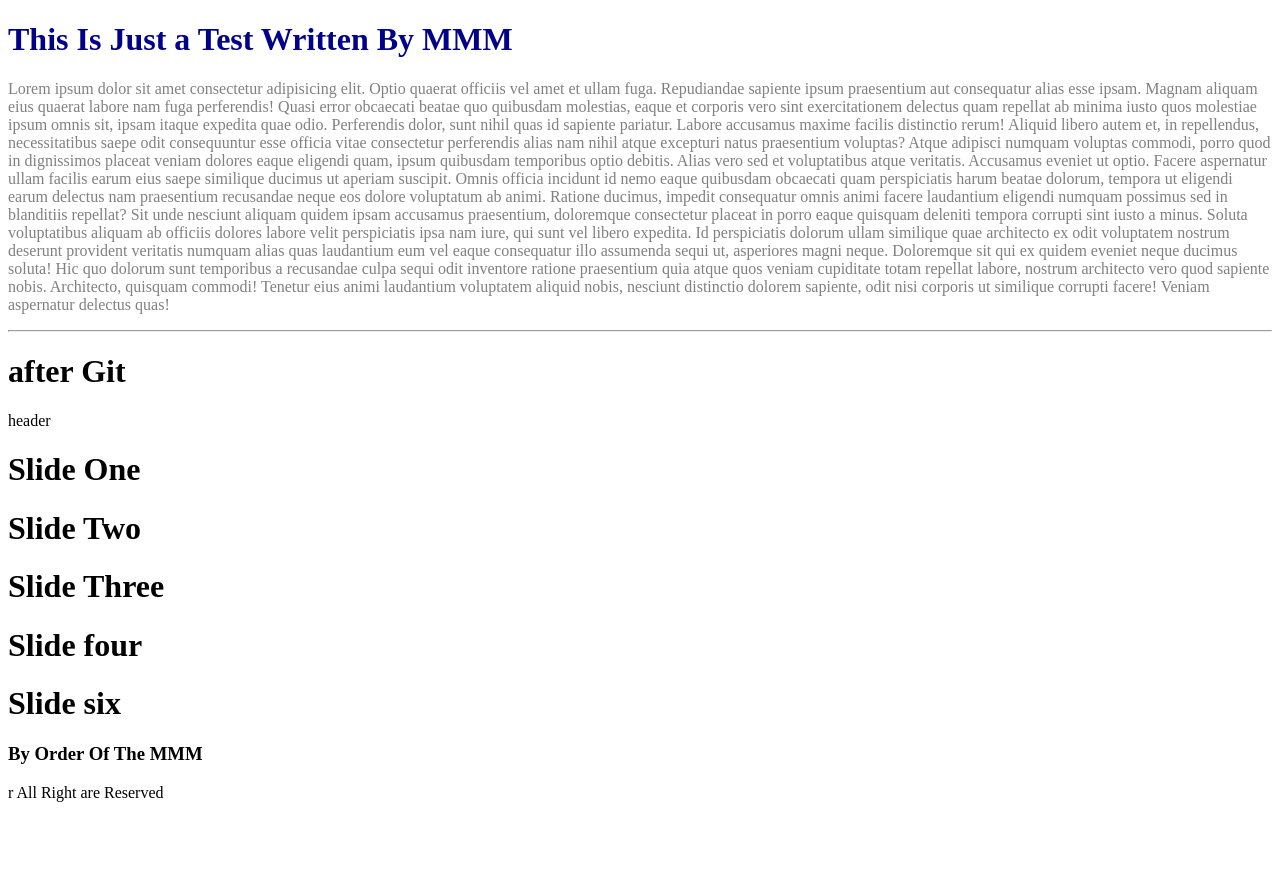
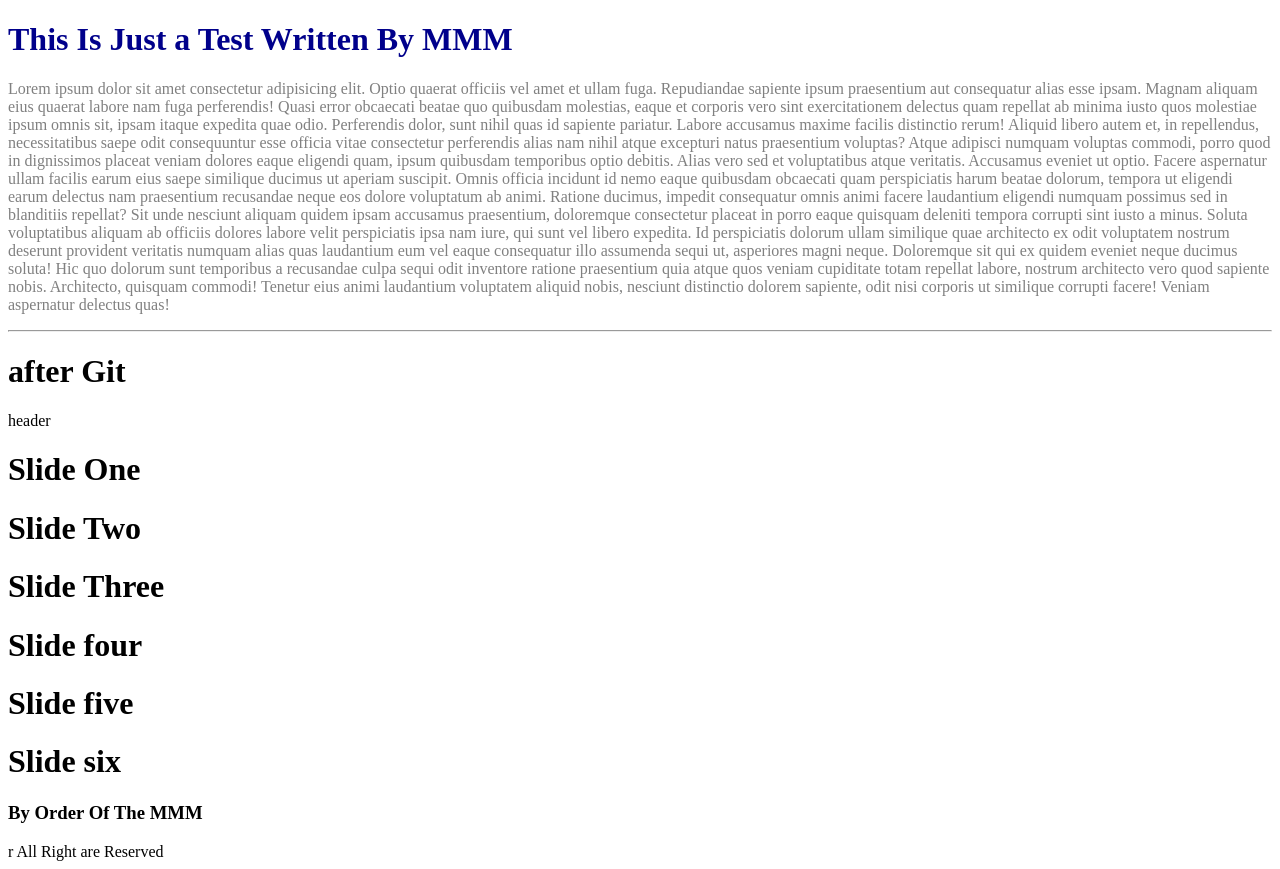
Before and after one commit to MMMojarrabian/GitHub-Test, a plain HTML site: page index.html in a window 1280 px wide. Before the commit the page ends 810 px from the top, so only its background shows below. Drawn offline with Linux system fonts and the light colour scheme.

Commit message:
Update index.html

```diff
--- a/index.html
+++ b/index.html
@@ -20,6 +20,7 @@
         <h1>Slide Two</h1>
         <h1>Slide Three</h1>
         <h1>Slide four</h1>
+          <h1>Slide five</h1>
         <h1>Slide six</h1>
 
 
```
